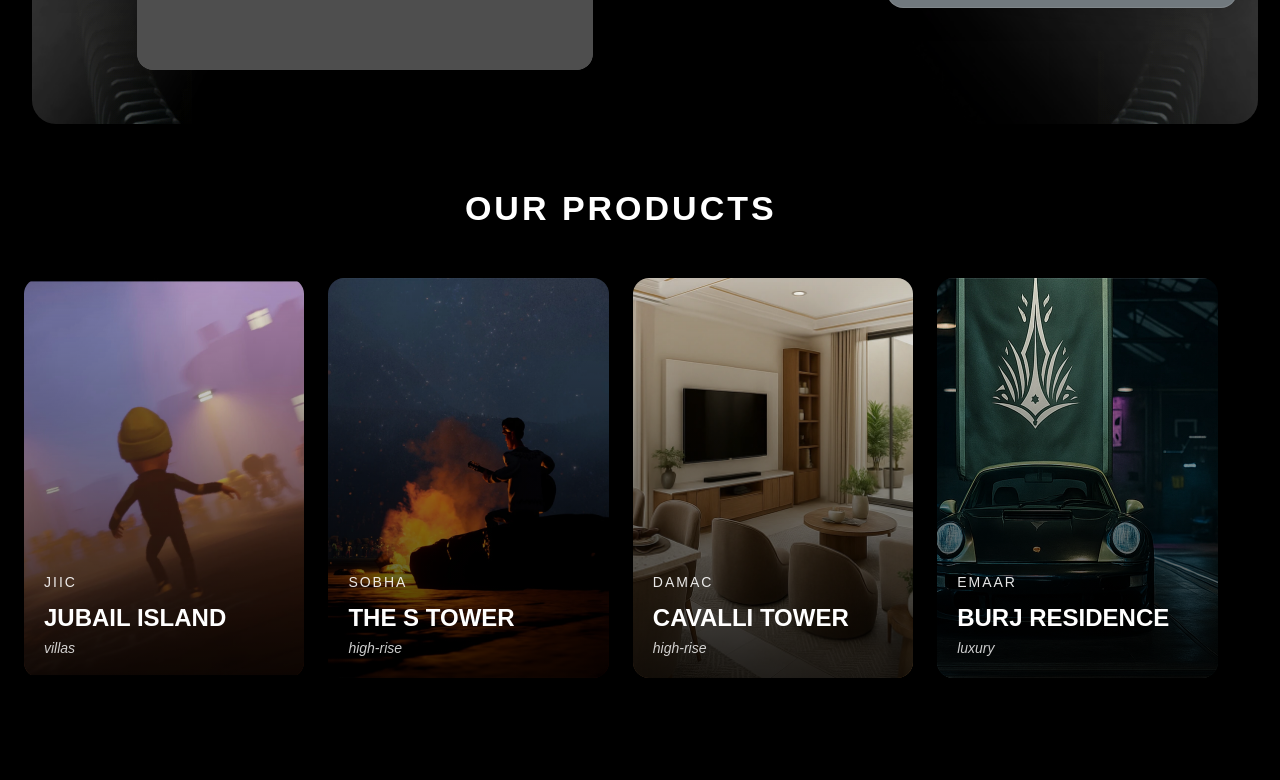
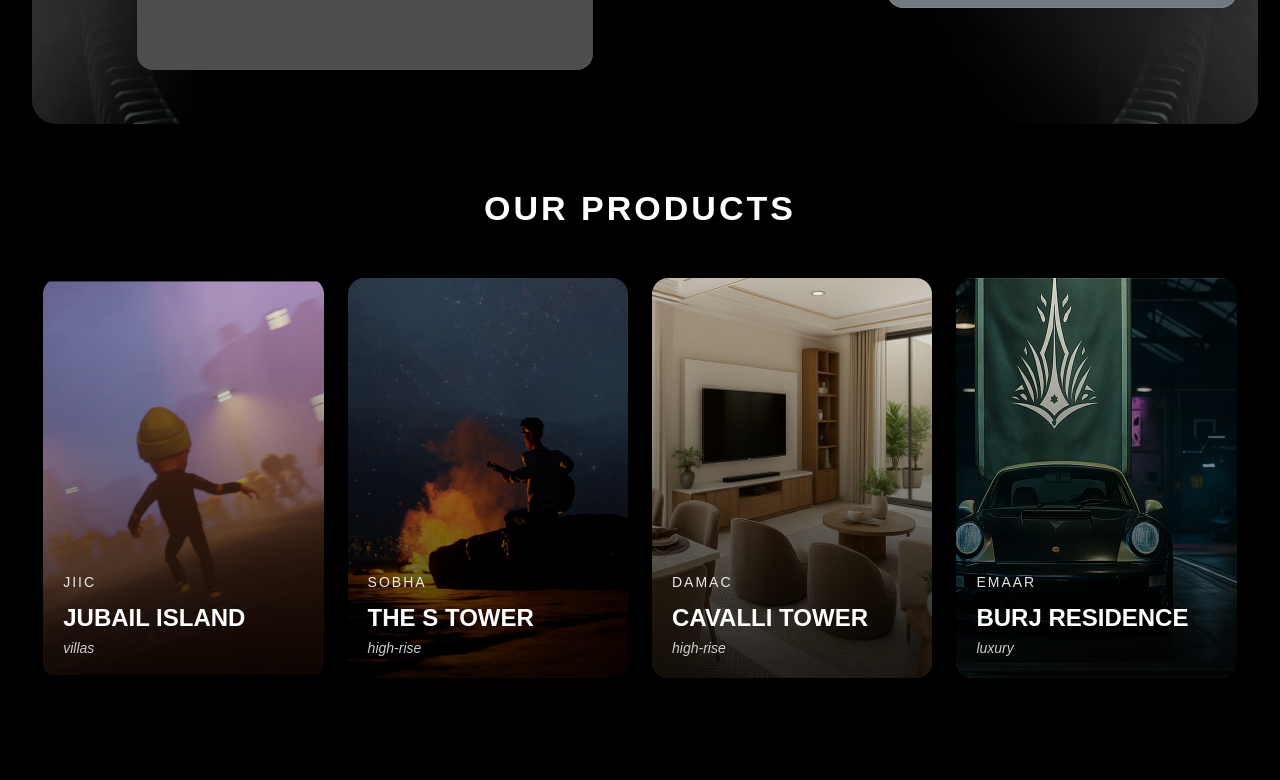
Before and after one commit to Shahwaiz-Bukhari/Bricksolwebsite, a React (Vite) app: page / in a window 1280 px wide. Shown: the part 660-1440 px from the top of the page. Built offline with nearby package versions, Linux system fonts and the light colour scheme; grey boxes are pictures that could not be loaded.

Commit message:
max width setting

```diff
--- a/src/components/featuredwork/Featured.jsx
+++ b/src/components/featuredwork/Featured.jsx
@@ -52,7 +52,7 @@
             ref={leftTextRef}
             variant="h4"
             sx={{
-              color: "#c9dbfdff",
+              color: "white",
               fontWeight: 700,
               fontSize: { xs: "28px", md: "36px" },
               lineHeight: 1.2,
--- a/src/components/projects/ProductShowcase.jsx
+++ b/src/components/projects/ProductShowcase.jsx
@@ -30,7 +30,7 @@
 
 const ProductShowcase = () => {
   return (
-    <Box sx={{ width: "97%", bgcolor: "black", py: 8, px: 3 }}>
+    <Box sx={{ width: "97%", bgcolor: "black", py: 8, px: 3, maxWidth: "1400px", mx:"auto" }}>
       {/* Heading */}
       <Typography
         variant="h4"
--- a/src/components/projects/Projects.jsx
+++ b/src/components/projects/Projects.jsx
@@ -174,13 +174,13 @@
   }, []);
 
   return (
-    <Box sx={{ width: "100%", background: "#000", py: 6 }}>
+    <Box sx={{ width: "100%", background: "#000", py: 6 , maxWidth: "1400px" , mx: "auto"}}>
       {/* Animated Heading */}
       <Typography
         ref={headingRef}
         variant="h4"
         sx={{
-          color: "#c9dbfdff",
+          color: "white",
           fontWeight: 700,
           fontSize: { xs: "28px", md: "36px" },
           lineHeight: 1.2,
```
